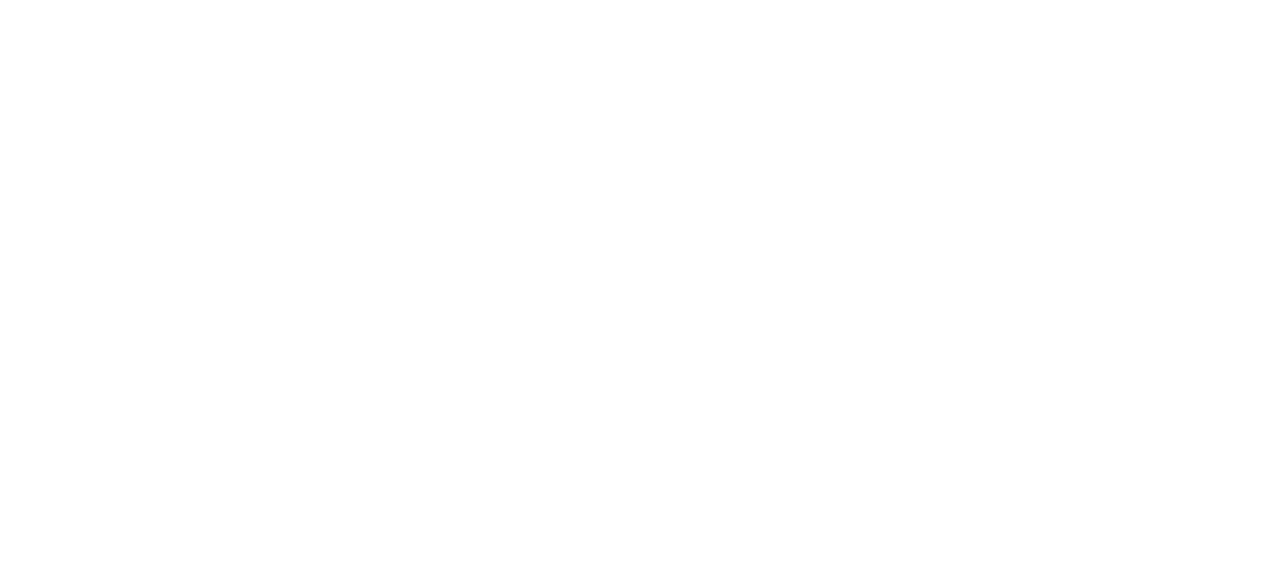
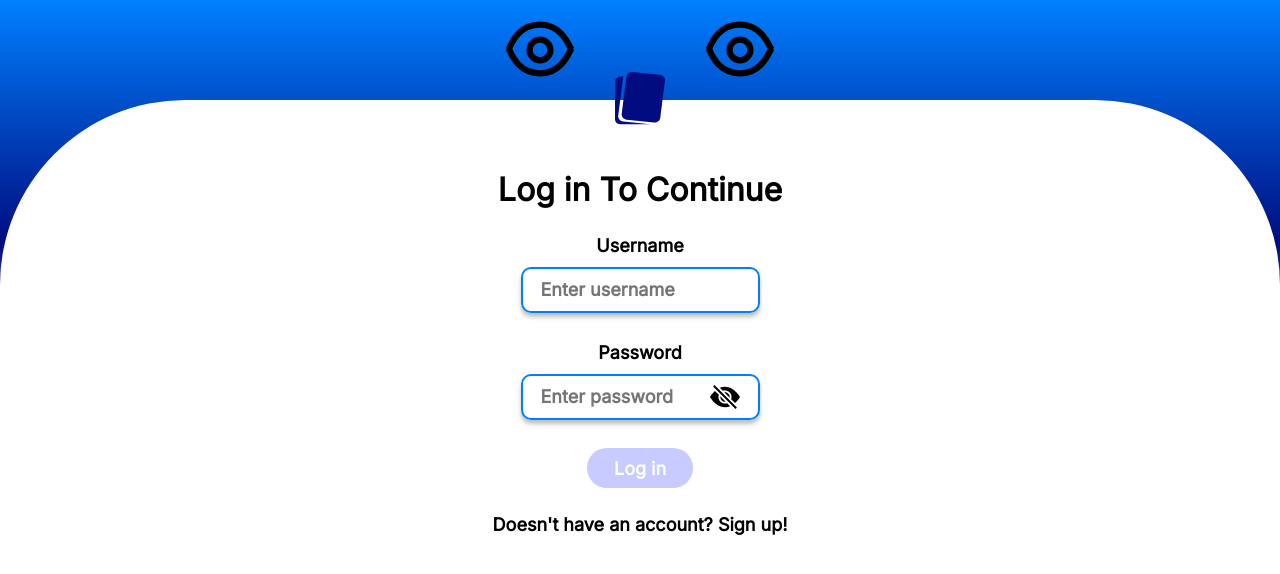
Before and after one commit to AlexanderTheWise/lingodeck-front, a Vue app: page / in a window 1280 px wide. Shown: the top 574 px of the page. Built offline with nearby package versions, Linux system fonts and the light colour scheme.

Commit message:
Add LoginPage to App component

```diff
--- a/src/App.vue
+++ b/src/App.vue
@@ -1,11 +1,13 @@
 <script setup lang="ts">
 import Loader from "./components/Loader/Loader.vue";
-import ModalVue from "./components/Modal/Modal.vue";
+import Modal from "./components/Modal/Modal.vue";
+import LoginPage from "./pages/Login/LoginPage.vue";
 </script>
 
 <template>
-  <ModalVue />
-  <main class="box-row">
-    <Loader />
+  <Modal />
+  <Loader />
+  <main class="box-column">
+    <LoginPage />
   </main>
 </template>
```
